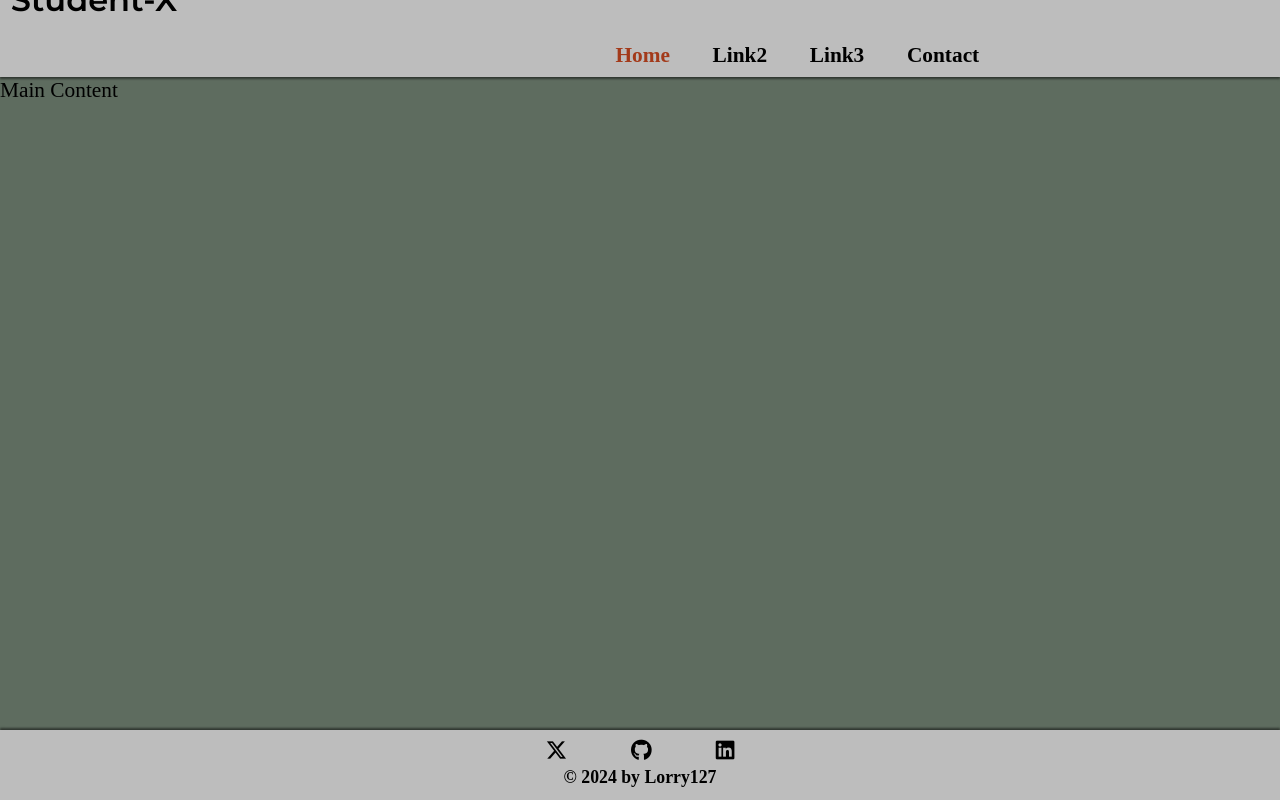
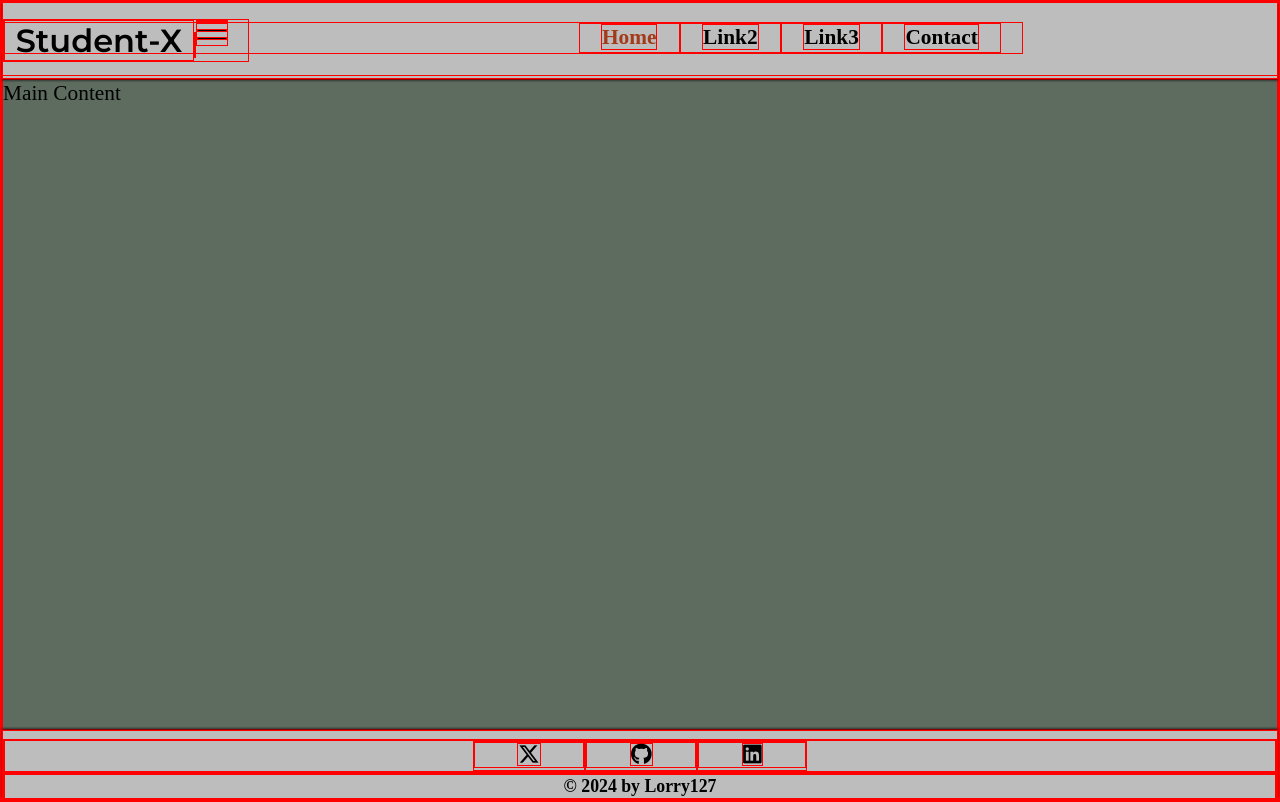
Before and after one commit to Lorenz-127/Student-X, a plain HTML site: page index.html in a window 1280 px wide. Drawn offline with Linux system fonts and the light colour scheme.

Commit message:
Start to solve overflow issues with header - WIP
fix header overflow

```diff
--- a/assets/css/style.css
+++ b/assets/css/style.css
@@ -5,6 +5,7 @@
     margin: 0;
     padding: 0;
     box-sizing: border-box;
+    border: 1px solid red;
 }
 
 :root {
@@ -44,6 +45,10 @@ body {
     min-height: 100vh;
 }
 
+.nav-container {
+    overflow: hidden;
+}
+
 main {
     flex: 1 0 auto;
 }
@@ -64,13 +69,13 @@ img {
 header {
     background-color: var(--clr-primary);
     box-shadow: 0 2px 2px 0 var(--clr-box-shadow);
-    padding: 0 0.5rem;
     width: 100%;
     height: 77px;
     z-index: 99;
     display: flex;
     justify-content: space-between;
     align-items: center;
+    overflow: hidden;
 }
 
 #logo {
@@ -78,6 +83,7 @@ header {
     font-size: 1.5rem;
     font-weight: 600;
     cursor: pointer;
+    padding: 0 0.5rem;
 }
 
 /* Navbar with burger toggle and slide effect*/
@@ -162,7 +168,6 @@ header {
 
 main {
     background-color: var(--clr-bg);
-    flex-grow: 1;
 }
 
 
@@ -184,7 +189,6 @@ footer p {
     color: var(--clr-primary-text);
     font-size: smaller;
     font-weight: 600;
-    padding-bottom: 0.5rem;
 }
 
 footer ul {
@@ -194,7 +198,7 @@ footer ul {
 
 footer ul li a {
     color: var(--clr-primary-text);
-    padding: 0.75rem 1.5rem;
+    padding: 0 2rem;
 }
 
 footer ul li a:hover {
@@ -238,22 +242,17 @@ footer ul li a:hover {
 @media (min-width: 992px) {
 
     /* Navbar */
-    .navbar-burger span {
-        display: none;
-    }
 
     header #logo {
         text-wrap: nowrap;
     }
 
     header .navbar-links {
-        height: 77px;
         background: none;
         width: 100vw;
         top: 0;
-        padding: 1rem 1rem;
+
         left: 0;
-        position: relative;
         box-shadow: none;
     }
 
```
